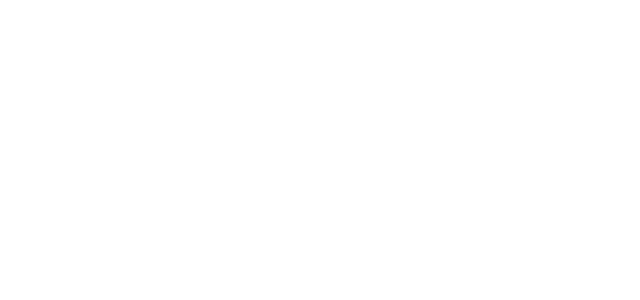
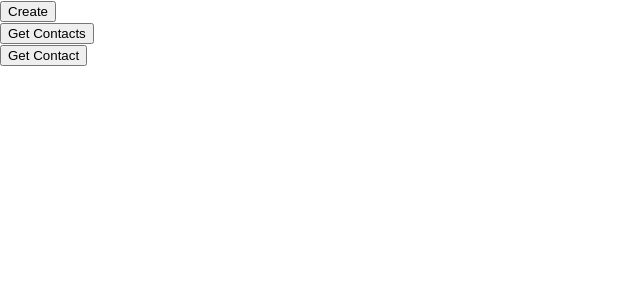
Before and after one commit to infinite1400/MyContactsApp, a React (Create React App) app in the folder my_contacts_app_frontend/: page /contacts in a window 1280 px wide. Before the commit this address had no page. Shown: the top 300 px of the page, without its empty margins (0-640 px from the left). Built offline with nearby package versions, Linux system fonts and the light colour scheme.

Commit message:
Added contacts componet
getcontacts api call is working fine

```diff
--- a/my_contacts_app_frontend/src/App.js
+++ b/my_contacts_app_frontend/src/App.js
@@ -2,7 +2,9 @@
 import './App.css';
 import Home from './Home';
 import Register from './Components/Authentication/Register';
-import Login from './Components/Login';
+import Login from './Components/Authentication/Login';
+import Contacts from './Components/Contacts/Contacts';
+import CreateContact from './Components/Contacts/CreateContact';
 
 function App() {
   return (
@@ -10,6 +12,8 @@
       <Route path='/' element={<Home />} />
       <Route path='/register' element={<Register />} />
       <Route path='/login' element={<Login />} />
+      <Route path='/contacts' element={<Contacts />} />
+      <Route path='/contacts/create' element={<CreateContact />} />
     </Routes>
   );
 }
--- /dev/null
+++ b/my_contacts_app_frontend/src/Components/Authentication/Login.js
@@ -0,0 +1,56 @@
+import React, { useState } from 'react'
+import { useNavigate } from 'react-router-dom';
+
+const Login = () => {
+    const [loginData,setLoginData]=useState({});
+    const navigate=useNavigate();
+    const handleInputs=(event)=>{
+        setLoginData({...loginData,[event.target.name] : event.target.value})
+    }
+    console.log(loginData);
+    const loginUser=async ()=>{
+        const {email,password}=loginData;
+        if(!email || !password){
+            return window.alert("All fields are mandatory ! ")
+        }
+        console.log(email,password);
+        const res=await fetch("http://localhost:5001/api/users/login",{
+            method : "POST",
+            headers : {
+                "Content-Type" : "application/json"
+            },
+            body : JSON.stringify({
+                email : email ,
+                password : password
+            })
+        });
+        const data=await res.json();
+        if(res.status===400 || !data){
+            window.alert("login unsuccessful email or password didn't match !");
+            console.log("login unsuccessful email or password didn't match !");
+            return;
+        }
+        else{
+            window.alert("Login Successful !");
+            console.log("Login Successful !");
+            localStorage.removeItem('token');
+            localStorage.setItem('token',data.accessToken);
+            console.log(data.accessToken);
+            navigate('/contacts')
+            return;
+        }
+    }
+  return (
+    <div>
+      <div className='login'>
+        <label>Email : </label>
+        <input type='text' placeholder='Enter email' name="email" onChange={handleInputs} /> <br/>
+        <label>Password : </label>
+        <input type='password' placeholder='Enter password' name="password" onChange={handleInputs} /> <br/>
+        <button type='submit' onClick={loginUser}>Login</button>
+      </div>
+    </div>
+  )
+}
+
+export default Login
--- /dev/null
+++ b/my_contacts_app_frontend/src/Components/Contacts/Contacts.js
@@ -0,0 +1,53 @@
+import React, { useState } from 'react'
+import { Link } from 'react-router-dom'
+// import { Button } from 'react-scroll'
+const URL='http://localhost:5001/api/contacts';
+const Contacts = () => {
+    const [contactsData,setContactsData]=useState({});
+    const [contactData, setContactData] = useState({});
+    const getContacts=async()=>{
+        console.log("click")
+        const token=localStorage.getItem('token');
+        console.log(token);
+        const res=await fetch(URL,{
+            method : "GET",
+            headers : {
+                "Content-Type" : "application/json",
+                "Authorization" : `Bearer ${token}`
+            }
+        })
+        const data=await res.json();
+        setContactsData(data);
+        return;
+    }
+    const getContact=async()=>{
+        console.log("click")
+        const token=localStorage.getItem('token');
+        console.log(token);
+        const res=await fetch(`${URL}/65d9b12a8b1a4c212a8ded80`,{
+            method : "GET",
+            headers : {
+                "Content-Type" : "application/json",
+                "Authorization" : `Bearer ${token}`
+            }
+        })
+        const data=await res.json();
+        setContactData(data);
+        return;
+    }
+    console.log(contactsData);
+    console.log(contactData);
+
+    return (
+        <div className='Contacts'>
+             <Link to={'/contacts/create'}>
+                <button type='Button' color='Black'>Create</button>
+            </Link><br/>
+            <button type='submit' onClick={getContacts}>Get Contacts</button><br/>
+            <button type='submit' onClick={getContact}>Get Contact</button><br/>
+
+        </div>
+    )
+}
+
+export default Contacts
--- /dev/null
+++ b/my_contacts_app_frontend/src/Components/Contacts/CreateContact.js
@@ -0,0 +1,56 @@
+import React, { useState } from 'react'
+
+const CreateContact = () => {
+    const [contactData, setContactData] = useState({});
+    const handleInputs = (event) => {
+        setContactData({ ...contactData, [event.target.name]: event.target.value })
+    }
+    console.log(contactData);
+    const createUser = async () => {
+        console.log(localStorage.getItem('token'));
+        const { name, email, phone } = contactData;
+        if (!name || !email || !phone) {
+            return window.alert("All fields are mandatory");
+        }
+        const token=localStorage.getItem('token');
+        const res = await fetch('http://localhost:5001/api/contacts', {
+            method: "POST",
+            headers: {
+                "Content-Type": "application/json",
+                "Authorization" : `Bearer ${token}`
+            },
+            body: JSON.stringify({
+                name: name,
+                email: email,
+                phone: phone
+            })
+        })
+        const data = await res.json();
+        console.log("data",data);
+        if (res.status === 400 || !data) {
+            window.alert("Error in adding the user");
+            console.log("Error in adding the user");
+            return;
+        }
+        else {
+            window.alert("Contact created successfully");
+            console.log("Contact created successfully");
+            console.log(data);
+            return;
+        }
+
+    }
+    return (
+        <div className='Addcontact'>
+            <label>Name </label>
+            <input type='text' placeholder='Enter Name' name='name' onChange={handleInputs} /> <br />
+            <label>Email </label>
+            <input type='text' placeholder='Enter Email' name='email' onChange={handleInputs} /> <br />
+            <label>Phone </label>
+            <input type='text' placeholder='Enter Phone' name='phone' onChange={handleInputs} /> <br />
+            <button type='submit' onClick={createUser} >Create</button>
+        </div>
+    )
+}
+
+export default CreateContact
--- a/my_contacts_app_frontend/src/Components/Login.js
+++ /dev/null
@@ -1,11 +0,0 @@
-import React from 'react'
-
-const Login = () => {
-  return (
-    <div>
-      <h1>Login</h1>
-    </div>
-  )
-}
-
-export default Login
```
